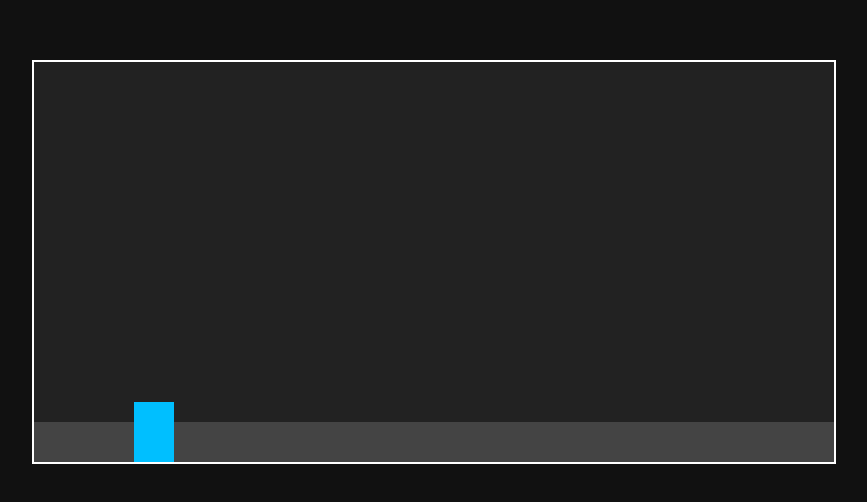
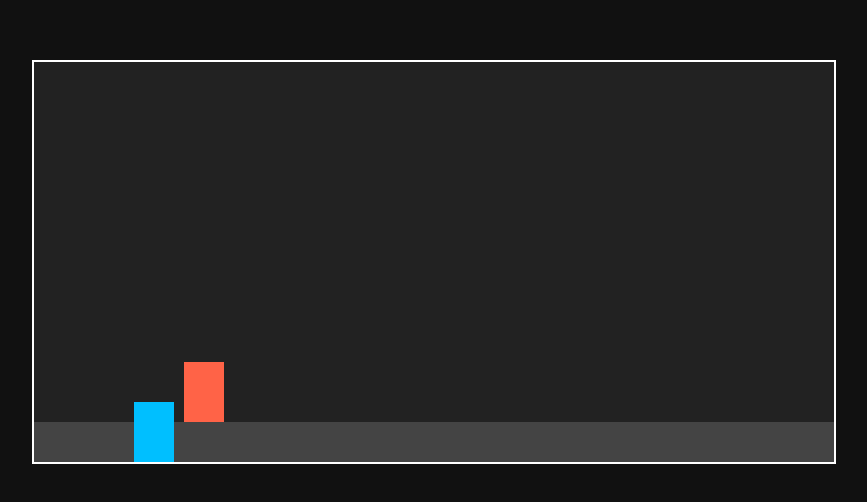
Before and after one commit to Dreng0t/nidhogg-clone, a plain HTML site: page index.html in a window 1280 px wide. Shown: the part 138-640 px from the top of the page, without its empty margins (206-1073 px from the left). Drawn offline with Linux system fonts and the light colour scheme.

Commit message:
Implemented basic attack and bot functionality

```diff
--- a/index.html
+++ b/index.html
@@ -7,9 +7,14 @@
 </head>
 <body>
   <canvas id="gameCanvas" width="800" height="400"></canvas>
-
+  <!--Creates the game area - a blank drawing surface-->
   <script src="js/input.js"></script>
   <script src="js/player.js"></script>
+  <script src="js/bot.js"></script>
   <script src="js/game.js"></script>
+  <!--Loads all of the code. Order is important:
+    * input.js sets up the code.
+    * player.js & bot.js define the classes.
+    * game.js runs the game using the classes.-->
 </body>
 </html>
--- /dev/null
+++ b/js/bot.js
@@ -0,0 +1,31 @@
+class Bot {
+    constructor(x, y) {
+        this.x = x;
+        this.y = y;
+        this.width = 40;
+        this.height = 60;
+        this.color = "tomato";
+
+        this.speed = 2;
+        this.attackRange= 50;
+    }
+
+    update(player) {
+        const distance = player.x - this.x;
+        /*Measures distance to player. */
+
+        if (Math.abs(distance) > this.attackRange) {
+
+            if (distance > 0) {
+                this.x += this.speed;
+            } else {
+                this.x -= this.speed;
+            }
+        }
+        /*Move toward player unless already close enough. */
+    }
+    draw(ctx) {
+        ctx.fillStyle = this.color;
+        ctx.fillRect(this.x, this.y, this.width, this.height);
+    }
+}
--- a/js/game.js
+++ b/js/game.js
@@ -1,20 +1,46 @@
 const canvas = document.getElementById('gameCanvas');
 const ctx = canvas.getContext('2d');
+/*Grab the canvas + drawing context. */
 
-const player = new Player(100, 300);  // x, y starting position
+const player = new Player(100, 300);
+const bot = new Bot(600, 300);
+/*Create player and bot instances. */
 
 function update() {
-  player.update();  // Update player movement + physics
+  player.update();
+  bot.update(player);
+  /*Update all game objects. */
+
+  if(player.attacking) {
+    const hitboxX = player.x + player.width;
+    const hitboxY = player.y + player.height / 3;
+    const hitboxWidth = 10;
+    const hitboxHeight = 10;
+
+    if (
+        hitboxX < bot.x + bot.width &&
+        hitboxX + hitboxWidth > bot.x &&
+        hitboxY < bot.y + bot.height &&
+        hitboxY + hitboxHeight > bot.y
+    ) {
+        console.log("Bot hit!")
+    }
+  }
 }
+/*Check for attack collision between player and bot. */
 
 function draw() {
   ctx.clearRect(0, 0, canvas.width, canvas.height);
+  /*Wipe the screen. */
 
-  // Optional: draw a floor
+
   ctx.fillStyle = '#444';
   ctx.fillRect(0, canvas.height - 40, canvas.width, 40);
+  /*Draw the ground. */
 
   player.draw(ctx);
+  bot.draw(ctx);
+  /*Draw the player and the bot. */
 }
 
 function gameLoop() {
--- a/js/player.js
+++ b/js/player.js
@@ -2,21 +2,35 @@ class Player {
     constructor(x, y) {
       this.x = x;
       this.y = y;
+      /*The player's position on the canvas. */
+
       this.width = 40;
       this.height = 60;
       this.color = 'deepskyblue';
+      /*The players size and color. */
 
-      this.vx = 0; // Horizontal velocity
-      this.vy = 0; // Vertical velocity
+      this.vx = 0;
+      this.vy = 0;
+      /*Velocity in the x (horizontal) and y (vertical) directions. */
 
-      this.speed = 3; // Movement speed
-      this.jumpStrength = -10; // Jump velocity
+      this.speed = 3;
+      /*speed = move speed left/right. */
+
+      this.jumpStrength = -10;
+      /*jumpStrength = negative because "up" is negative in canvas coordinates. */
 
       this.onGround = false;
+      /*onGround = true if player is standing on the floor. */
+
+      this.attacking = false;
+      /*attacking = true if currently attacking. */
+
+      this.attackCooldown = false;
+      /*attackCooldown = to prevent an endless spam of attacks. */
     }
 
     update() {
-      // Horizontal Movement
+
       if (keys['a']) {
         this.vx = -this.speed;
       } else if (keys['d']) {
@@ -24,30 +38,62 @@ class Player {
       } else {
         this.vx = 0;
       }
+      /*Handles left/right movement based on input. */
 
-      // Jumping
+
       if (keys['w'] && this.onGround) {
         this.vy = this.jumpStrength;
         this.onGround = false;
       }
+      /*Handles jumping - only useable if on the ground. */
 
-      // Gravity
-      this.vy += 0.5; // Gravity constant
 
-      // Apply movement
+      this.vy += 0.5;
+      /*Gravity always pulls the player down. */
+
+
       this.x += this.vx;
       this.y += this.vy;
+      /*Apply velocity to update position. */
 
-      // Ground Collision
+
       if (this.y + this.height >= canvas.height) {
         this.y = canvas.height - this.height;
         this.vy = 0;
         this.onGround = true;
       }
+      /*Ground collision - prevent falling through the floor. */
+
+      if (keys['j'] && !this.attacking && !this.attackCooldown) {
+        this.attacking = true;
+
+        setTimeout(() => {
+            this.attacking = false;
+            this.attackCooldown = true;
+
+            setTimeout(() => {
+                this.attackCooldown = false;
+            }, 300)
+        }, 100)
+      }
+      /*Pressing j triggers an attack for 100ms, then a cooldown prevents instant re-attacking */
+
     }
 
     draw(ctx) {
       ctx.fillStyle = this.color;
       ctx.fillRect(this.x, this.y, this.width, this.height);
+      /*Draw the player. */
+
+      if (this.attacking) {
+        ctx.fillStyle = 'yellow';
+        ctx.fillRect(
+            this.x + this.width,
+            this.y + this.height / 3,
+            10,
+            10
+        );
+      }
+      /*Draw the attack hitbox when attacking. */
     }
   }
```
Also changed, not shown: js/input.js (+7 -0 lines).
